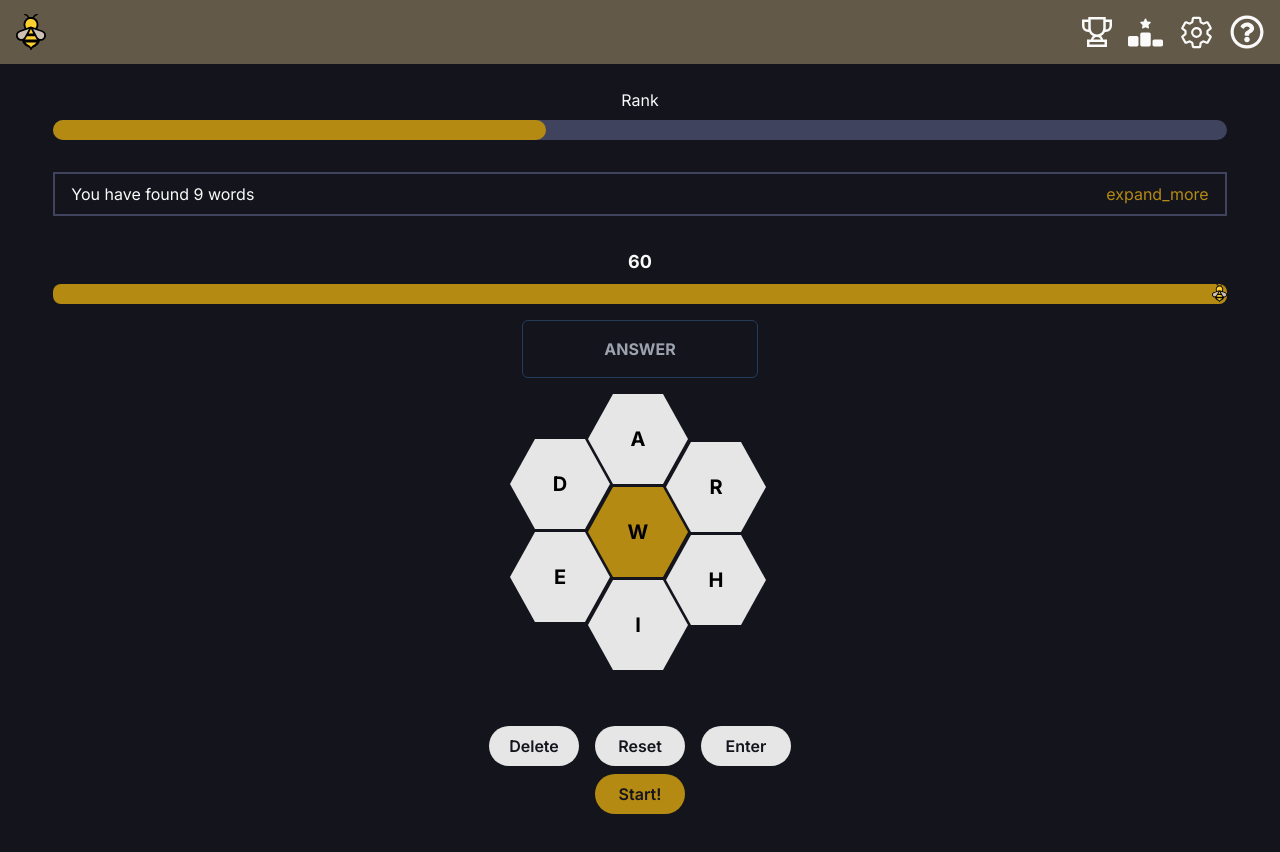
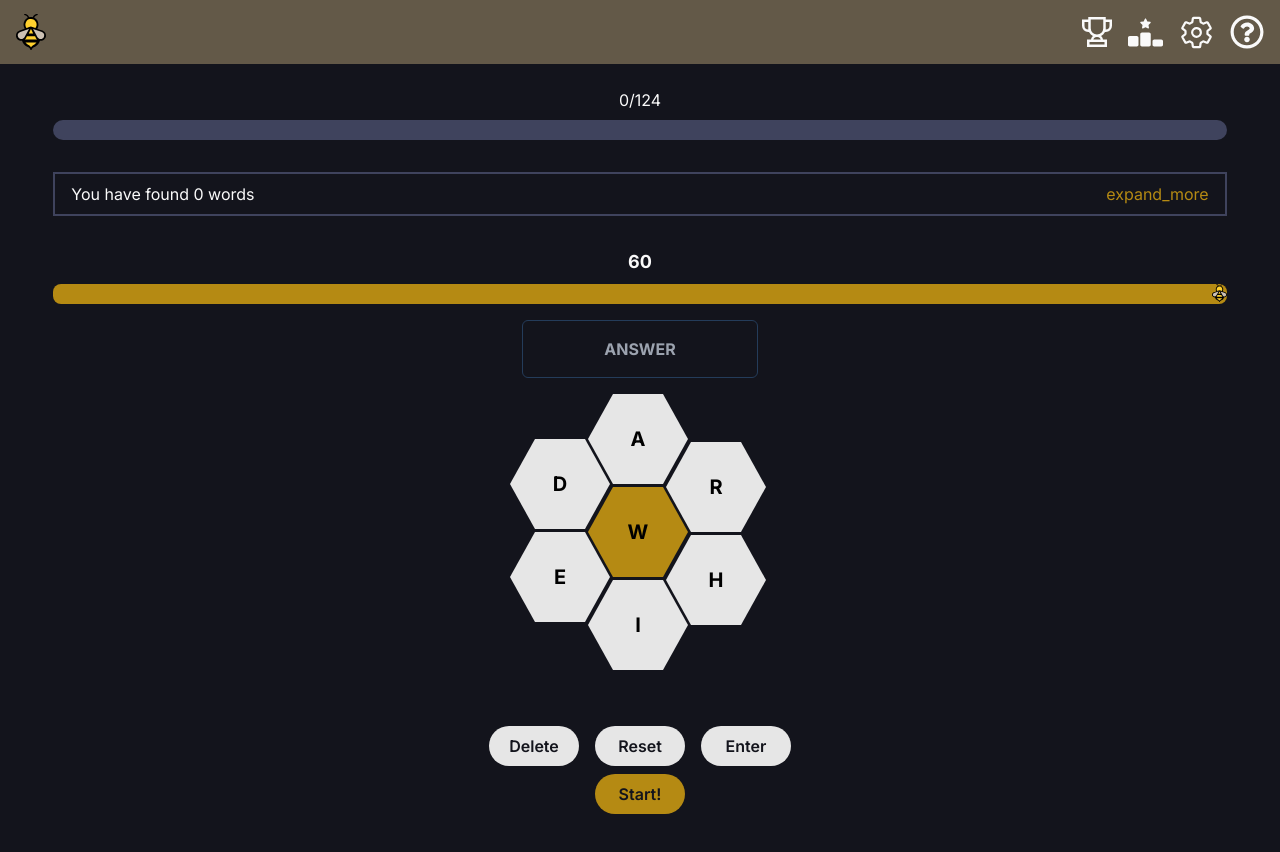
Before and after one commit to BSenaS/spelling-bee, a Next.js app: page /en in a window 1280 px wide. Shown: the top 852 px of the page. Built offline with nearby package versions, Linux system fonts and the light colour scheme.

Commit message:
Functionality.

```diff
--- a/src/components/ProgressBar.jsx
+++ b/src/components/ProgressBar.jsx
@@ -1,7 +1,7 @@
 "use client";
 import { GameContext } from "@/context/GameContext";
 import BeeSvg from "@/utils/BeeSvg";
-import React, { useContext } from "react";
+import React, { useContext, useEffect } from "react";
 
 const ProgressBar = () => {
   const { minValue, setMinValue, maxValue, setMaxValue } =
@@ -12,7 +12,7 @@ const ProgressBar = () => {
   return (
     <div className="flex flex-col">
       <div className="text-[#FAFAFA] flex flex-col mx-auto py-2">
-        <span>Rank</span>
+        <span>{`${minValue}/${maxValue}`}</span>
       </div>
       <div className="w-11/12 bg-[#3F435D] rounded-full h-5 dark:bg-gray-700 mx-auto">
         <div
--- a/src/components/Timer.jsx
+++ b/src/components/Timer.jsx
@@ -4,7 +4,8 @@ import BeeSvg from "@/utils/BeeSvg";
 import React, { useContext, useEffect } from "react";
 
 const Timer = () => {
-  const { seconds, setSeconds, startGame } = useContext(GameContext);
+  const { seconds, setSeconds, startGame, setStartGame } =
+    useContext(GameContext);
 
   useEffect(() => {
     if (seconds > 0 && startGame) {
@@ -13,7 +14,11 @@ const Timer = () => {
       }, 1000);
       return () => clearTimeout(timerId);
     }
-  }, [seconds]);
+    if (seconds <= 0) {
+      setStartGame(false);
+      console.log(startGame);
+    }
+  }, [seconds, startGame]);
 
   const percentage = (seconds / 60) * 100;
 
--- a/src/context/GameContext.jsx
+++ b/src/context/GameContext.jsx
@@ -5,21 +5,11 @@ export const GameContext = createContext();
 
 const GameContextProvider = ({ children }) => {
   //Found Words
-  const [foundWords, setFoundWords] = useState([
-    "Test",
-    "Merhaba",
-    "Deneme",
-    "Test",
-    "Merhaba",
-    "Deneme",
-    "Test",
-    "Merhaba",
-    "Deneme",
-  ]);
+  const [foundWords, setFoundWords] = useState([]);
 
   //ProgressBar states.
-  const [minValue, setMinValue] = useState(105);
-  const [maxValue, setMaxValue] = useState(250);
+  const [minValue, setMinValue] = useState(0);
+  const [maxValue, setMaxValue] = useState(0);
   //Timer state.
   const [seconds, setSeconds] = useState(60);
   const [startGame, setStartGame] = useState(false);
@@ -51,6 +41,9 @@ const GameContextProvider = ({ children }) => {
         setCount,
         correctAnswers,
         setCorrectAnswers,
+        startGame,
+        setStartGame,
+        setSeconds,
       }}
     >
       <div>{children}</div>
--- a/src/data/data.js
+++ b/src/data/data.js
@@ -53,6 +53,7 @@ export const data = {
         "wire",
         "wired",
       ],
+      totalPoint: 124,
       middleLetter: "w",
       availableLetters: "adewirh",
     },
@@ -116,6 +117,7 @@ export const data = {
         "vice",
         "vices",
       ],
+      totalPoint: 161,
       middleLetter: "c",
       availableLetters: "aeiclsv",
     },
@@ -196,6 +198,7 @@ export const data = {
         "undone",
         "undue",
       ],
+      totalPoint: 187,
       middleLetter: "e",
       availableLetters: "bcdenou",
     },
@@ -229,6 +232,7 @@ export const data = {
         "valor",
         "valour",
       ],
+      totalPoint: 53,
       middleLetter: "r",
       availableLetters: "aflrouv",
     },
@@ -264,6 +268,7 @@ export const data = {
         "vino",
         "voicing",
       ],
+      totalPoint: 91,
       middleLetter: "o",
       availableLetters: "cgionuv",
     },
--- a/src/utils/Hive.jsx
+++ b/src/utils/Hive.jsx
@@ -1,21 +1,22 @@
 import { GameContext } from "@/context/GameContext";
+import { Input } from "postcss";
 import React, { useContext, useEffect } from "react";
 
 const Hive = ({ hiveName, letter }) => {
-  const { setInput } = useContext(GameContext);
+  const { input, setInput, startGame } = useContext(GameContext);
 
-  const handleClick = (e) => {
-    setInput(e.target.value);
+  const handleClick = (tarLetter) => () => {
+    setInput((prevInput) => prevInput + tarLetter);
   };
 
   return (
-    <div
+    <button
       className={`hexagon ${hiveName} cursor-pointer  ml-2 font-bold text-xl `}
-      onClick={handleClick}
-      value={"a"}
+      onClick={handleClick(letter)}
+      disabled={!startGame}
     >
       {letter}
-    </div>
+    </button>
   );
 };
 
```
